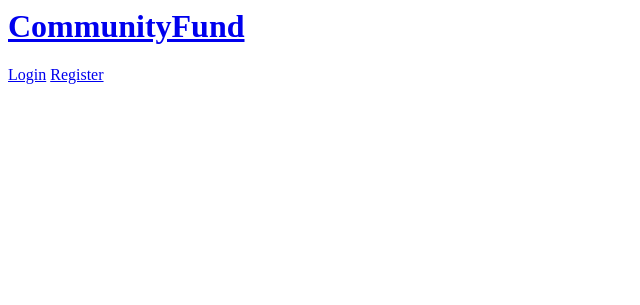
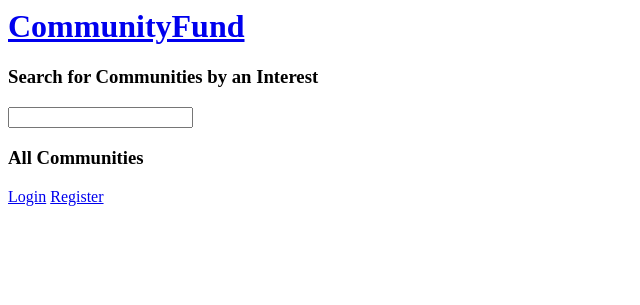
Before and after one commit to takwas/CommunityFund, a Django app: page / in a window 1280 px wide. Shown: the top 305 px of the page, without its empty margins (0-640 px from the left). Run offline with Django 3.2, Linux system fonts and the light colour scheme; data that the repository does not hold is empty.

Commit message:
Added searching communities by interest

```diff
--- a/communityfund/urls.py
+++ b/communityfund/urls.py
@@ -1,6 +1,11 @@
 from django.conf.urls import patterns, include, url
 from django.contrib import admin
 from django.contrib.auth.decorators import login_required
+
+from django.views.decorators.csrf import csrf_exempt
+from django.conf import settings
+from django.conf.urls.static import static
+
 from home.views import *
 
 urlpatterns = patterns('',
@@ -12,7 +17,9 @@ urlpatterns = patterns('',
 
     url(r'^$', HomeView.as_view(), name="home"),
 
-    url(r'^community/list$', CommunityListView.as_view(), name="comm_list"),
+    url(r'^community/list$', csrf_exempt(CommunityListView.as_view()), name="comm_list"),
+
+    url(r'^search/$', search_communities, name="search_comm"),
 
     url(r'^register/$', CustomRegistrationView.as_view(),
         name="register"),
@@ -68,4 +75,4 @@ urlpatterns = patterns('',
 
     url(r'^community/cid=(?P<cid>\d+)/project/pid=(?P<pk>\d+)/funders$',
             funders_list_view, name="funders_view")
-)
+) + static(settings.STATIC_URL, document_root=settings.STATIC_ROOT)
--- a/home/models.py
+++ b/home/models.py
@@ -119,7 +119,7 @@ class Member(models.Model):
 class Comment(models.Model):
 
     user = models.ForeignKey(User)
-    community = models.ForeignKey(Community, related_name="comm_member")
+    community = models.ForeignKey(Community, related_name="comm_member_msg")
     text = models.CharField("Text", max_length=1000)
 
     def __repr__(self):
--- a/home/templates/base.html
+++ b/home/templates/base.html
@@ -1,4 +1,11 @@
+{% load static %}
+
 <html>
+    <head>
+        <script type="text/javascript" src="{% static "scripts/jquery.min.js" %}"></script>
+        <script type="text/javascript" src="{% static "scripts/ajax.js" %}"></script>
+    </head>
+
     <header>
         <h1><a href="/">CommunityFund</a></h1>
     </header>
--- a/home/templates/home/community_list.html
+++ b/home/templates/home/community_list.html
@@ -2,6 +2,12 @@
 
 {% block content %}
 
+<h3>Search for Communities by an Interest</h3>
+{% csrf_token %}
+<input type="text" id="search" name="search"/>
+<ul id="search_communities"></ul>
+
+<h3> All Communities</h3>
 {% for post in object_list %}
     <li>
         <a href="{% url 'community_details' pk=post.pk %}">
--- a/home/views.py
+++ b/home/views.py
@@ -1,4 +1,4 @@
-from django.shortcuts import render
+from django.shortcuts import render, render_to_response
 from django.http import HttpResponseRedirect
 from django.contrib.auth.decorators import login_required
 from django.views.generic import ListView, DetailView, FormView
@@ -6,9 +6,10 @@ from django.views.generic.edit import CreateView, UpdateView, DeleteView
 from registration.backends.simple.views import RegistrationView
 from django.core.urlresolvers import reverse, reverse_lazy
 from django.contrib.auth import get_user_model
+from django.db.models import Max, Avg, Sum, Count
 from .models import *
 from .forms import *
-from django.db.models import Max, Avg, Sum, Count
+
 
 # shawty i'm curious eh
 
@@ -378,7 +379,18 @@ def get_project(pid):
     return Project.objects.get(id=pid)
 
 def get_all_projects():
-    return Projects.objects.all()
+    return Project.objects.all()
 
 def get_community(cid):
     return Community.objects.get(id=cid)
+
+
+def search_communities(request):
+    if request.method == "POST":
+        search_text = request.POST['search_text']
+    else:
+        search_text = ''
+
+    comm = Community.objects.filter(interests__contains=search_text)
+
+    return render_to_response("community_search.html", {'comm': comm})
--- /dev/null
+++ b/static/scripts/ajax.js
@@ -0,0 +1,21 @@
+$(function() {
+
+    // displays list of communities with matching on interest in the input box
+    $('#search').keyup(function() {
+        $.ajax({
+            type: "POST",
+            url: "/search/",
+            data: {
+                'search_text': $('#search').val(),
+                'csrfmiddlewaretoken': $("input[name=csrfmiddlewaretoken]").val()
+            },
+            success: searchSuccess,
+            dataType: 'html'
+        });
+    });
+
+});
+
+function searchSuccess(data, textStatus, jqXHR) {
+    $('#search_communities').html(data);
+}
```
Also changed, not shown: communityfund/settings.py (+18 -0 lines), home/templates/home/community_search.html (added, +13 -0 lines), static/scripts/jquery.min.js (renamed from home/scripts/jquery.min.js).
